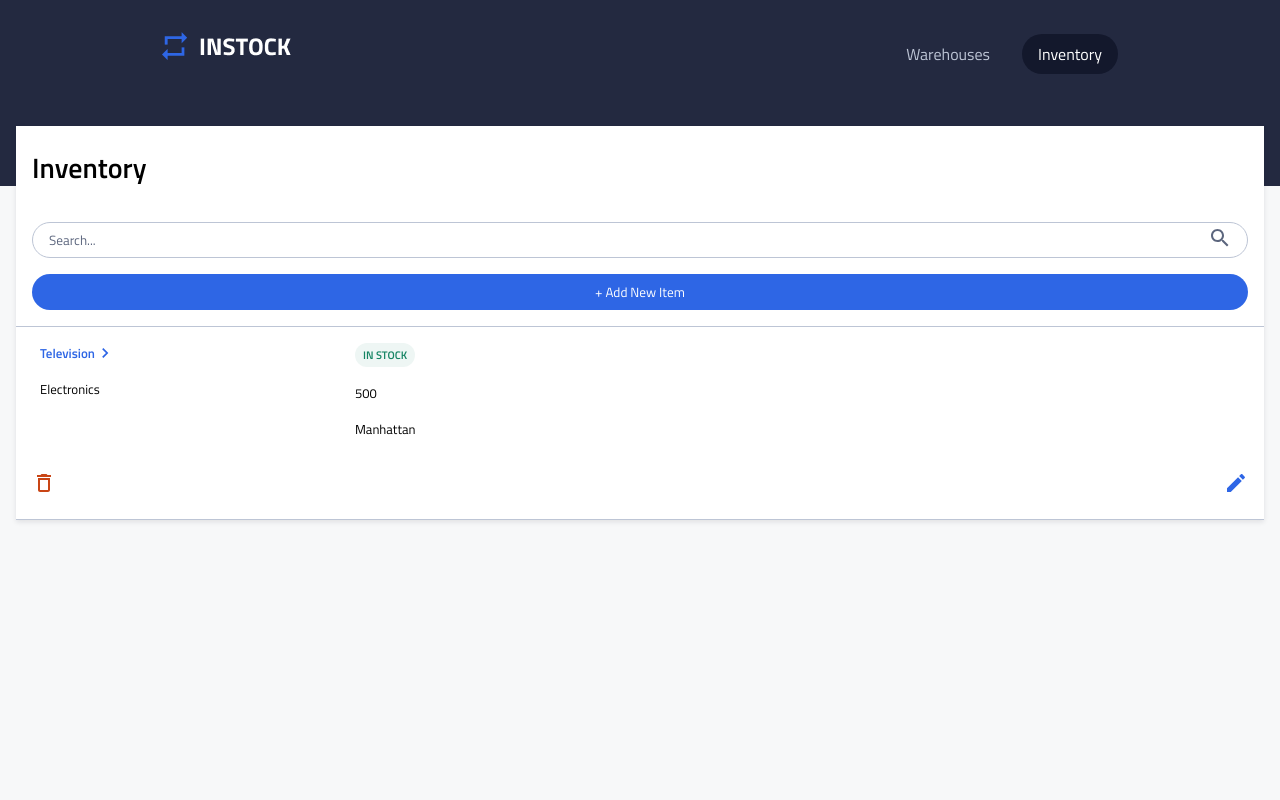
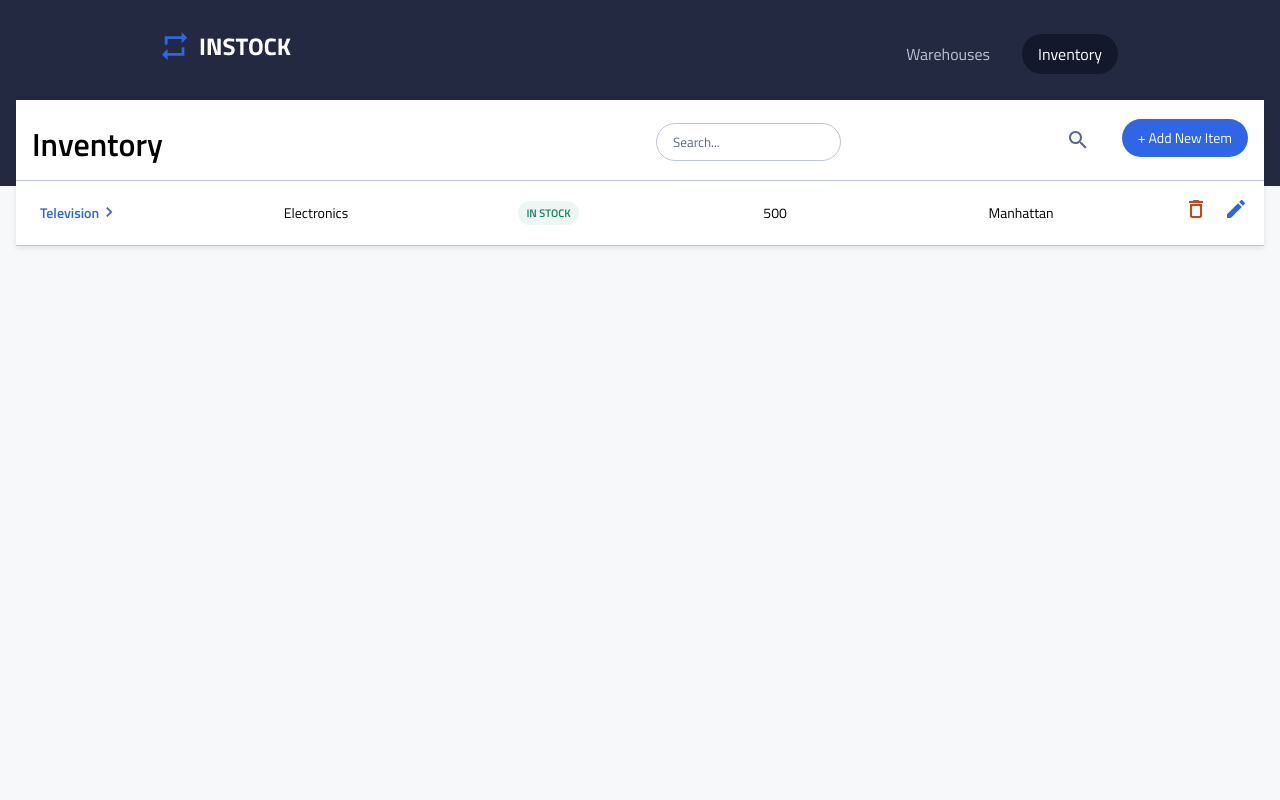
Before and after one commit to laura-nguyen/red-eyed-tree-frog-instock-client, a React (Vite) app: page /inventories in a window 1280 px wide. Shown: the top 800 px of the page. Built offline with nearby package versions, Linux system fonts and the light colour scheme.

Commit message:
Added styling for tablet view

```diff
--- a/src/components/InventoryList/InventoryList.jsx
+++ b/src/components/InventoryList/InventoryList.jsx
@@ -27,7 +27,7 @@ const InventoryList = () => {
             </div>
           </div>
           <div className="inventory-list__right">
-            <div className="cell">
+            <div className="cell cell--no-flex">
               <h4 className="cell__heading">STATUS</h4>
               <div className="tag tag--in-stock">IN STOCK</div>
             </div>
--- a/src/components/InventoryList/InventoryList.scss
+++ b/src/components/InventoryList/InventoryList.scss
@@ -5,34 +5,75 @@
   &__item-wrapper {
     display: flex;
     flex-direction: column;
+
+    @include tablet {
+      flex-direction: row;
+    }
   }
 
   &__item {
     padding: 16px 24px;
     display: flex;
     gap: 20%;
+
+    @include tablet {
+      gap: 0;
+      flex: 1;
+    }
   }
 
   &__left {
     display: flex;
     flex-direction: column;
     gap: 16px;
+
+    @include tablet {
+      flex-direction: row;
+      align-items: center;
+      flex: 1;
+      gap: unset;
+    }
   }
 
   &__right {
     display: flex;
     flex-direction: column;
     gap: 16px;
+
+    @include tablet {
+      flex-direction: row;
+      align-items: center;
+      flex: 2;
+      gap: unset;
+    }
   }
 
   &__actions {
     display: flex;
     justify-content: space-between;
     padding: 16px 16px 24px 16px;
+
+    @include tablet {
+      flex-direction: row;
+      justify-content: start;
+      gap: 16px;
+    }
   }
 }
 
 .cell {
+  @include tablet {
+    flex: 1;
+    text-align: center;
+  }
+
+  &--no-flex {
+    @include tablet {
+      flex: none;
+      padding: 0 10% 0 15%;
+    }
+  }
+
   &__heading {
     font-weight: 600;
     color: $secondary-color-1;
--- a/src/components/Search/Search.jsx
+++ b/src/components/Search/Search.jsx
@@ -13,7 +13,7 @@ const Search = () => {
         />
         <img className="search__icon" src={searchIcon} alt="Search Icon" />
       </div>
-      <button className="button">+ Add New Item</button>
+      <button className="button button--search">+ Add New Item</button>
     </form>
   );
 };
--- a/src/components/Search/Search.scss
+++ b/src/components/Search/Search.scss
@@ -1,9 +1,25 @@
+@use "../../styles/partials/mixins" as *;
+@use "../../styles/partials/variables" as *;
+
 .search {
   padding: 16px;
+
+  @include tablet {
+    display: flex;
+    flex: 1;
+    gap: 16px;
+    justify-content: end;
+    z-index: 1;
+  }
 
   &__control {
     position: relative;
     margin-bottom: 16px;
+
+    @include tablet {
+      margin-bottom: 0;
+      flex: 1;
+    }
   }
 
   &__icon {
--- a/src/pages/Inventory/Inventory.jsx
+++ b/src/pages/Inventory/Inventory.jsx
@@ -6,8 +6,10 @@ const Inventory = () => {
   return (
     <main className="main">
       <section className="inventory">
-        <h1 className="inventory__heading">Inventory</h1>
-        <Search />
+        <div className="inventory__title-bar">
+          <h1 className="inventory__heading">Inventory</h1>
+          <Search />
+        </div>
         <hr className="divider" />
         <InventoryList />
       </section>
--- a/src/pages/Inventory/Inventory.scss
+++ b/src/pages/Inventory/Inventory.scss
@@ -16,9 +16,24 @@
   right: 16px;
   box-shadow: 0 2px 5px $box-shadow-color;
 
+  @include tablet {
+    top: -86px;
+  }
+
+  &__title-bar {
+    @include tablet {
+      display: flex;
+      align-items: center;
+    }
+  }
+
   &__heading {
     padding: 24px 16px 16px 16px;
     font-weight: 600;
     font-style: normal;
+
+    @include tablet {
+      flex: 1;
+    }
   }
 }
--- a/src/styles/partials/_globals.scss
+++ b/src/styles/partials/_globals.scss
@@ -14,22 +14,64 @@
 h1 {
   font-size: 28px;
   line-height: 36px;
+
+  @include tablet {
+    font-size: 32px;
+    line-height: 40px;
+  }
 }
 
 h2 {
   font-size: 20px;
   line-height: 28px;
+
+  @include tablet {
+    font-size: 24px;
+    line-height: 32px;
+  }
 }
 
 h3,
-.p-medium {
+.p-medium,
+label,
+button {
   font-size: 13px;
   line-height: 20px;
+
+  @include tablet {
+    font-size: 14px;
+    line-height: 22px;
+  }
 }
 
 h4 {
   font-size: 11px;
   line-height: 16px;
+
+  @include tablet {
+    font-size: 12px;
+    line-height: 18px;
+  }
+}
+
+.p-large {
+  font-size: 15px;
+  line-height: 26px;
+
+  @include tablet {
+    font-size: 16px;
+    line-height: 28px;
+  }
+}
+
+.p-small {
+  font-size: 11;
+  line-height: 16px;
+
+  @include tablet {
+    font-size: 12px;
+    line-height: 18px;
+  }
 }
 
 input {
@@ -41,6 +83,11 @@ input {
   opacity: 1;
   outline: none;
   border: 1px solid $secondary-color-2;
+
+  @include tablet {
+    height: 38px;
+    width: 185px;
+  }
 
   &::placeholder {
     color: $secondary-color-1;
@@ -58,16 +105,6 @@ input {
   color: $secondary-color-1;
 }
 
-.p-large {
-  font-size: 15px;
-  line-height: 26px;
-}
-
-.p-small {
-  font-size: 11;
-  line-height: 16px;
-}
-
 .button {
   width: 100%;
   height: 36px;
@@ -76,6 +113,11 @@ input {
   background-color: $primary-color-2;
   color: $primary-color-3;
   border: none;
+
+  @include tablet {
+    width: auto;
+    height: 38px;
+  }
 
   &:hover {
     background-color: $bg-color-1;
```
